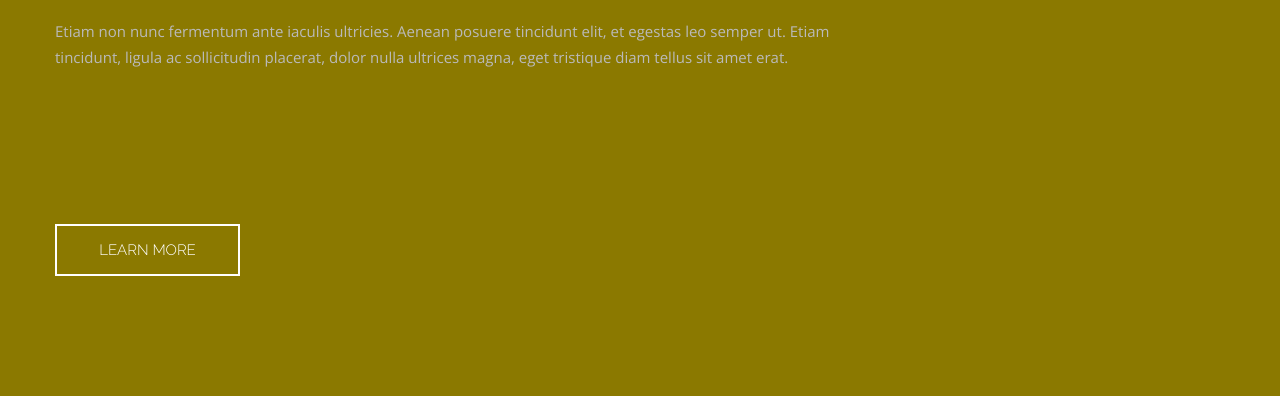
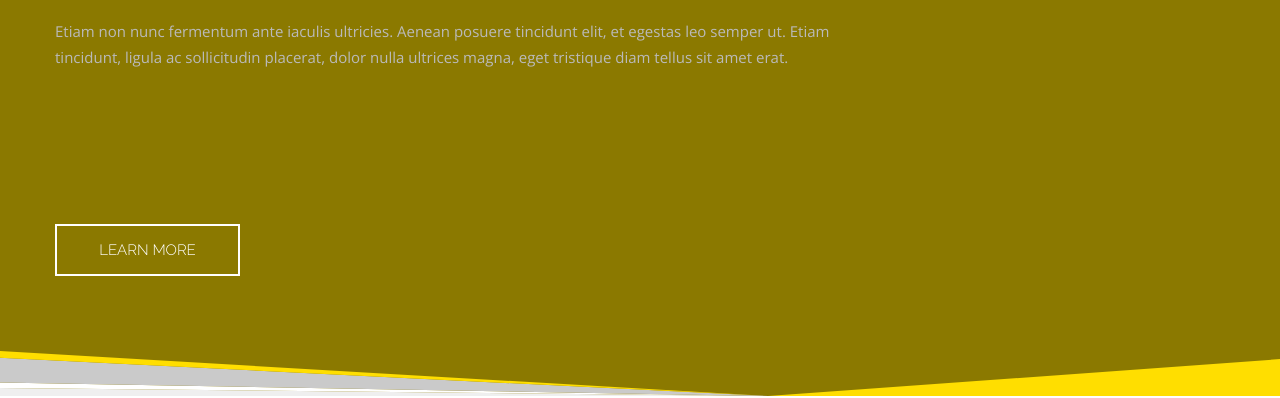
Before and after one commit to dm-gthb/crafty, a website: page src/index.html in a window 1280 px wide. Shown: the part 404-802 px from the top of the page. Drawn offline with nearby package versions, Linux system fonts and the light colour scheme; files that its build step writes are made by us from their sources.

Commit message:
add page-header's decoration svg

```diff
--- a/src/scss/blocks/page-header.scss
+++ b/src/scss/blocks/page-header.scss
@@ -1,7 +1,23 @@
 .page-header {
   background-color: $yellow--dark;
   height: 100vh;
-  padding: 20px 0;
+  padding-top: 20px;
+  padding-bottom: 65px;
+  position: relative;
+
+  &::after {
+    content: '';
+    position: absolute;
+    left: 0;
+    right: 0;
+    bottom: 0;
+    width: 100%;
+    height: 45px;
+    background-image: url("../../img/header.svg");
+    background-repeat: no-repeat;
+    background-size: 100% 100%;
+  }
+
 
   @media screen and (min-width: $screen-md-min) {
     padding-top: 9vh;
```
Also changed, not shown: src/img/header.svg (added).
